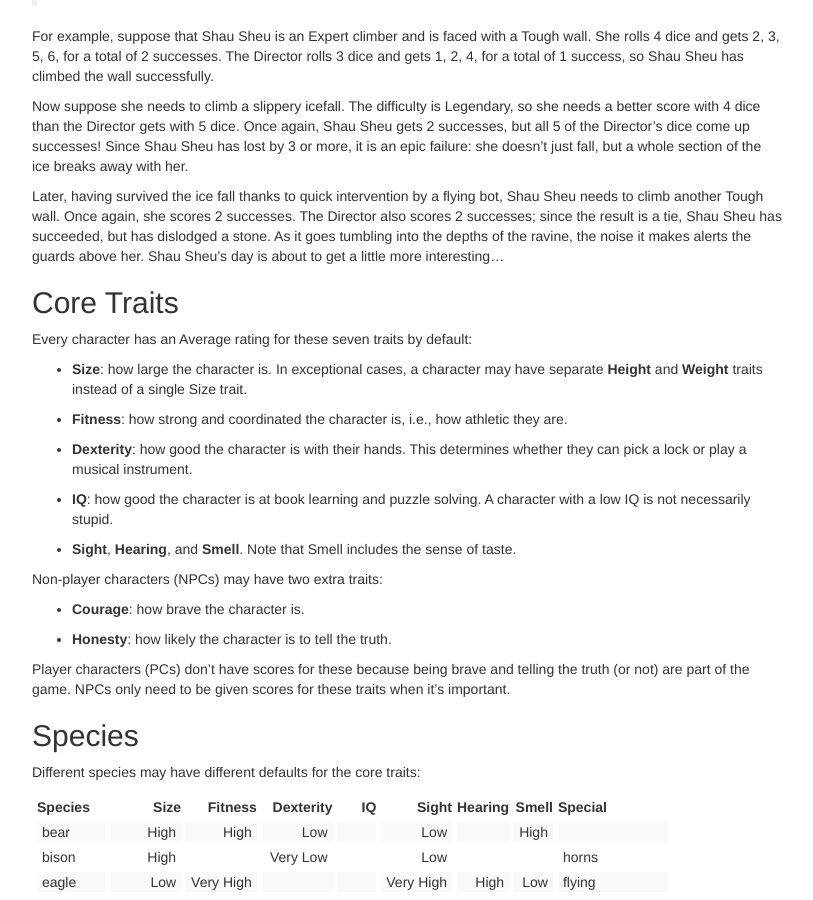
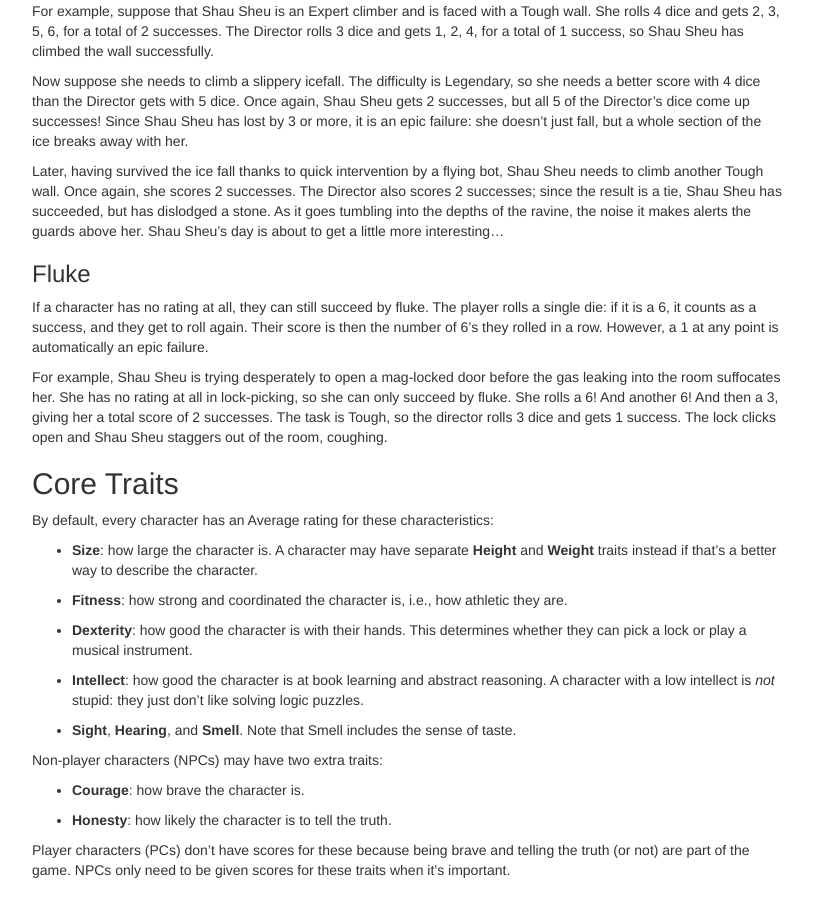
Before and after one commit to gvwilson/sensibleadventures, a Jekyll site: the page built from shapers.md, in a window 1280 px wide and 900 px high, scrolled down 1222 px. Shown: the whole window, without its empty margins (38-851 px from the left). Built offline with Jekyll 4.4.1, drawn with Linux system fonts in a browser that asks for light colours; nearby versions of some CDN libraries; library files that are not in the unit come from our copies.

Commit message:
Starting to revise

```diff
--- a/shapers.md
+++ b/shapers.md
@@ -112,14 +111,39 @@
 the noise it makes alerts the guards above her.
 Shau Sheu's day is about to get a little more interesting…
 
+### Fluke
+
+If a character has no rating at all,
+they can still succeed by fluke.
+The player rolls a single die:
+if it is a 6,
+it counts as a success,
+and they get to roll again.
+Their score is then the number of 6's they rolled in a row.
+However,
+a 1 at any point is automatically an epic failure.
+
+For example,
+Shau Sheu is trying desperately to open a mag-locked door
+before the gas leaking into the room suffocates her.
+She has no rating at all in lock-picking,
+so she can only succeed by fluke.
+She rolls a 6!
+And another 6!
+And then a 3,
+giving her a total score of 2 successes.
+The task is Tough,
+so the director rolls 3 dice and gets 1 success.
+The lock clicks open and Shau Sheu staggers out of the room, coughing.
+
 ## Core Traits
 
-Every character has an Average rating for these seven traits by default:
+By default,
+every character has an Average rating for these characteristics:
 
 - **Size**: how large the character is.
-  In exceptional cases,
-  a character may have separate **Height** and **Weight** traits
-  instead of a single Size trait.
+  A character may have separate **Height** and **Weight** traits instead
+  if that's a better way to describe the character.
 
 - **Fitness**: how strong and coordinated the character is,
   i.e.,
@@ -128,8 +152,9 @@
 - **Dexterity**: how good the character is with their hands.
   This determines whether they can pick a lock or play a musical instrument.
 
-- **IQ**: how good the character is at book learning and puzzle solving.
-  A character with a low IQ is not necessarily stupid.
+- **Intellect**: how good the character is at book learning and abstract reasoning.
+  A character with a low intellect is *not* stupid:
+  they just don't like solving logic puzzles.
 
 - **Sight**, **Hearing**, and **Smell**.
   Note that Smell includes the sense of taste.
```
Also changed, not shown: other parts of shapers.md (+0 -1 lines).
